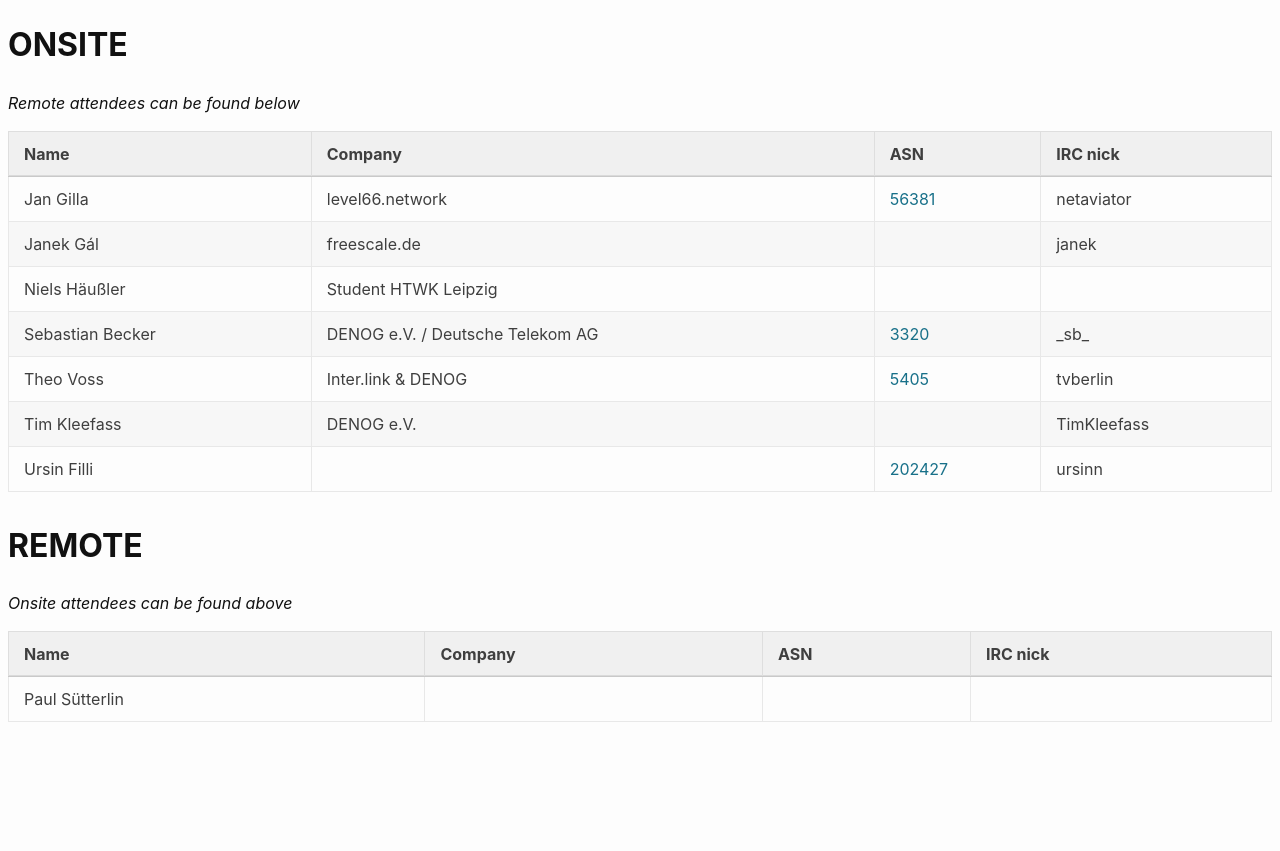
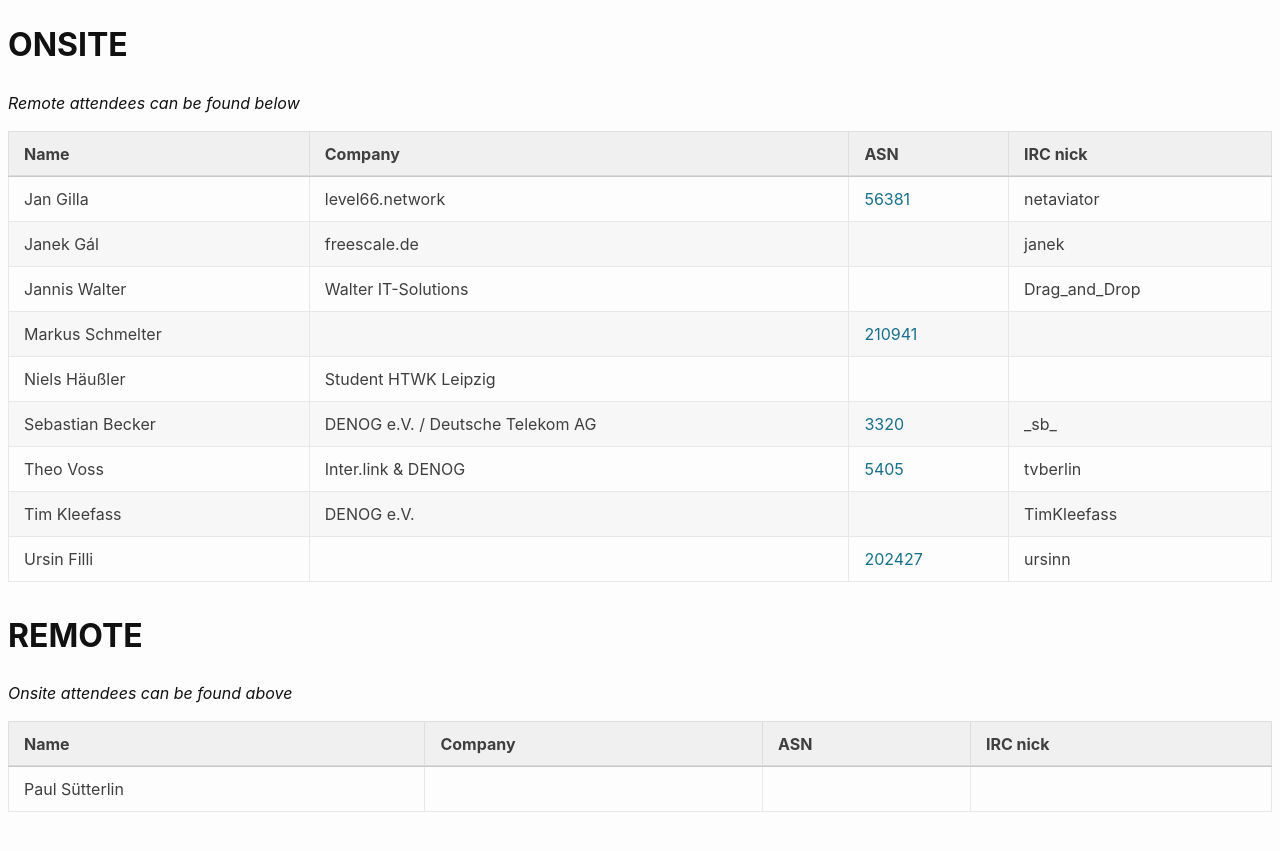
Before and after one commit to denog/pretix-attendeelist, a Jekyll site: the page built from denog16/index.markdown, in a window 1280 px wide. Shown: the top 851 px of the page. Built offline with Jekyll 4.4.1, drawn with Linux system fonts in a browser that asks for light colours.

Commit message:
Latest data: Wed Jul  3 20:10:26 UTC 2024

```diff
--- a/_data/attendees_denog16_onsite.json
+++ b/_data/attendees_denog16_onsite.json
@@ -10,6 +10,18 @@
     "company": "level66.network",
     "irc": "netaviator",
     "asn": "56381"
+  },
+  {
+    "name": "Jannis Walter",
+    "company": "Walter IT-Solutions",
+    "irc": "Drag_and_Drop",
+    "asn": null
+  },
+  {
+    "name": "Markus Schmelter",
+    "company": null,
+    "irc": null,
+    "asn": "210941"
   },
   {
     "name": "Niels Häußler",
```
